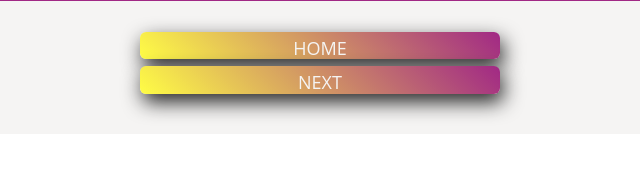
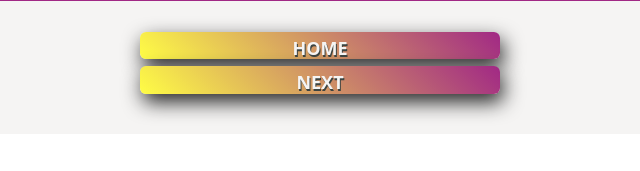
Before and after one commit to sfemikey/sfemikeydesign, a website built with Parcel: page my-work/index.html in a window 1280 px wide. Shown: the part 283-454 px from the top of the page, 320-960 px from the left. Built offline with nearby package versions, Linux system fonts and the light colour scheme.

Commit message:
Added Shadow on nav text

```diff
--- a/my-work/css/main.css
+++ b/my-work/css/main.css
@@ -179,6 +179,8 @@ textarea {
      text-transform:uppercase;
      padding:10px 20px;
      font-size: .75em;
+     text-shadow: 1px 2px #3c4441;
+     font-weight:bold;
    }
 
    header .content-wrapper {
--- a/my-work1/css/main.css
+++ b/my-work1/css/main.css
@@ -179,6 +179,8 @@ textarea {
      text-transform:uppercase;
      padding:10px 20px;
      font-size: .75em;
+     text-shadow: 1px 2px #3c4441;
+     font-weight:bold;
    }
 
    header .content-wrapper {
```
